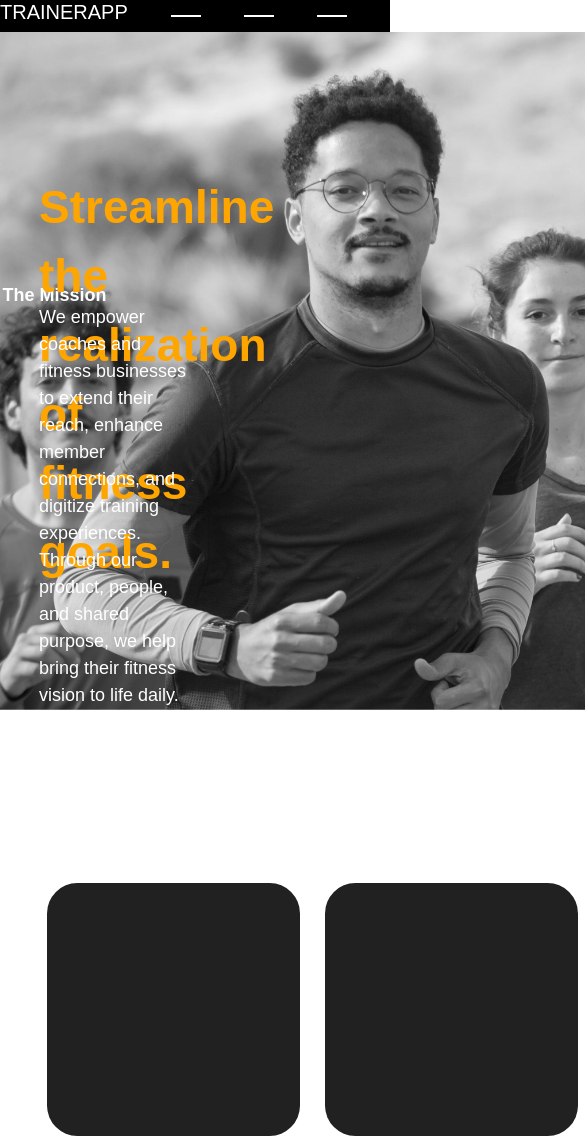
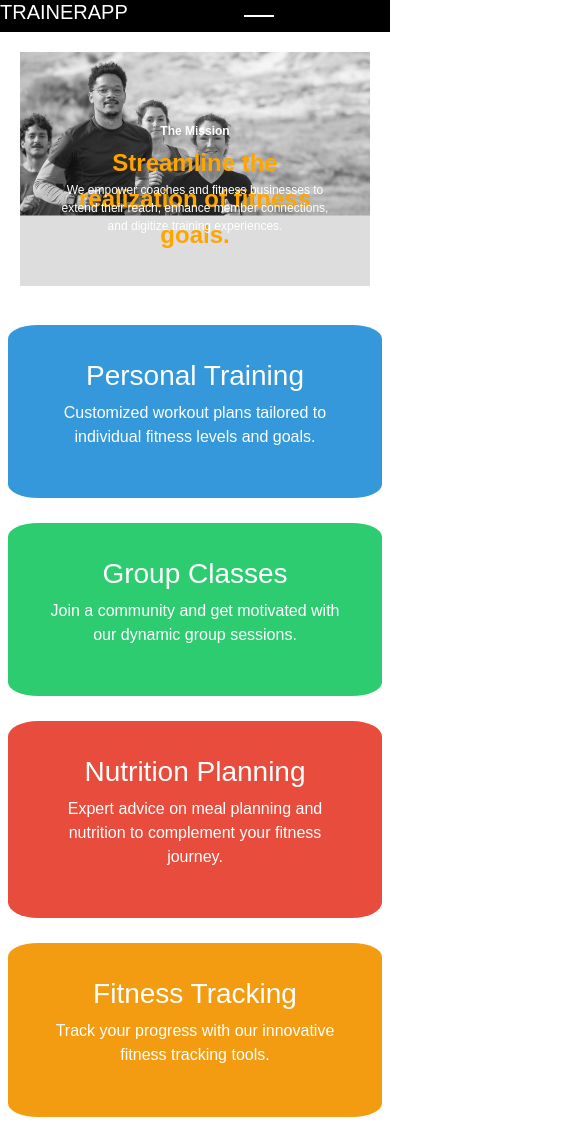
Before and after one commit to OdinsBeard82/TrainerApp, a website: page module/about.html in a window 390 px wide. Shown: the top 1136 px of the page, 585 px wide, since content can reach past the window. Drawn offline with nearby package versions, Linux system fonts and the light colour scheme; files whose address does not match are found by name.

Commit message:
Readme updated

```diff
--- a/module/about.html
+++ b/module/about.html
@@ -1,5 +1,6 @@
 <!DOCTYPE html>
 <html lang="en">
+
 <head>
     <meta charset="UTF-8">
     <meta name="viewport" content="width=device-width, initial-scale=1.0">
@@ -7,12 +8,11 @@
     <link rel="stylesheet" href="../styles.css">
     <title>TrainerApp</title>
 </head>
+
 <body>
     <header>
         <h1 class="TrainerApp" id="trainerApp5">TRAINERAPP</h1>
         <button type="button" class="navbar-toggler" data-toggle="collapse" data-target=".navbar">
-            <span class="navbar-toggler-icon"></span>
-            <span class="navbar-toggler-icon"></span>
             <span class="navbar-toggler-icon"></span>
         </button>
         <div class="container3">
@@ -27,32 +27,46 @@
             <button class="about" id="aboutAbout">About</button>
             <button class="signIn" id="signInAbout">Sign in</button>
             <button class="started" id="getStartedAbout">Get Started</button>
+        </div>
     </header>
-</div>
 
     <div class="theMisssionlayout1">
         <div class="mission1">
-            <img class="theMissionImage" src="../images/fitnessJourney.jpg">
-            <div class="theMission">
-                The Mission
-            </div>
+            <div class="image-container">
+                <img class="theMissionImage" src="../images/fitnessJourney.jpg" alt="Fitness Journey">
+                <div class="theMission">The Mission</div>
                 <div class="image-text-header">
                     Streamline the realization of fitness goals.
                 </div>
                 <div class="image-text">
-                We empower coaches and fitness businesses to extend their reach, enhance member connections, and digitize training experiences. Through our product, people, and shared purpose, we help bring their fitness vision to life daily.
+                    We empower coaches and fitness businesses to extend their reach, enhance member connections, and
+                    digitize training experiences.
+                </div>
             </div>
         </div>
     </div>
 
     <div class="theMissionLayout2">
-    <div class="boxes"></div>
-    <div class="boxes"></div>
-    <div class="boxes"></div>
-    <div class="boxes"></div>
+        <div class="boxes">
+            <h3>Personal Training</h3>
+            <p>Customized workout plans tailored to individual fitness levels and goals.</p>
         </div>
+        <div class="boxes">
+            <h3>Group Classes</h3>
+            <p>Join a community and get motivated with our dynamic group sessions.</p>
+        </div>
+        <div class="boxes">
+            <h3>Nutrition Planning</h3>
+            <p>Expert advice on meal planning and nutrition to complement your fitness journey.</p>
+        </div>
+        <div class="boxes">
+            <h3>Fitness Tracking</h3>
+            <p>Track your progress with our innovative fitness tracking tools.</p>
+        </div>
+    </div>
+
     <script src="../script.js"></script>
-    <script src="..//javascript/about/aboutTrainerApp.js"></script>
+    <script src="../javascript/about/aboutTrainerApp.js"></script>
+</body>
 
-</body>
 </html>
--- a/styling/about/fourFlexBoxes.css
+++ b/styling/about/fourFlexBoxes.css
@@ -1,82 +1,191 @@
+* {
+    box-sizing: border-box;
+}
+
 .theMissionLayout2 {
-    margin-top: -30%;
+    margin-top: 5%;
     display: grid;
-    grid-template-columns: 1fr 1fr 1fr 1fr;
+    grid-template-columns: repeat(4, 1fr);
     gap: 25px;
-    margin-left: 12%;
-    margin-right: 12%;
-    flex-direction: column;
+    margin-left: 5%;
+    margin-right: 5%;
 }
 
 .boxes {
-    padding: 15vh;
-    background: rgb(33, 33, 33);
+    padding: 20px;
     border-radius: 12%;
     z-index: 1;
+    text-align: center;
+    color: #fff;
+    transition: transform 0.3s;
+}
+
+.boxes:nth-child(1) {
+    background: #3498db;
+}
+
+.boxes:nth-child(2) {
+    background: #2ecc71;
+}
+
+.boxes:nth-child(3) {
+    background: #e74c3c;
+}
+
+.boxes:nth-child(4) {
+    background: #f39c12;
+}
+
+/* Hover effect */
+.boxes:hover {
+    transform: scale(1.05);
 }
 
 .theMisssionlayout1 {
     display: flex;
-  grid-template-columns: repeat(2, 1fr);
-  grid-gap: 8px;
+    justify-content: center;
+    align-items: center;
+    padding: 20px;
+    flex-wrap: wrap;
 }
 
 .theMissionImage {
-  max-width: 1450px;
+    max-width: 100%;
     filter: grayscale(100%);
     z-index: -1;
     clip-path: polygon(0 0, 100% 0, 100% 70%, 0 70%);
-}
-
-.theMissionImage text {
-    color: black;
-    z-index: 2;
-    margin-top: -25%;
-
-}
-
-.ourMission {
-    margin-top: -50%;
-    color: black;
-    z-index: 2;
+    margin-bottom: 0;
 }
 
 .image-container {
     position: relative;
 }
 
+.image-text-header,
+.image-text,
+.theMission {
+    position: absolute;
+    color: white;
+    text-align: center;
+    width: 90%;
+    left: 50%;
+    transform: translateX(-50%);
+}
+
+/* Specific Text Styling */
+.theMission {
+    top: 30%;
+    font-size: 18px;
+    font-weight: bold;
+}
+
 .image-text-header {
-    position: absolute;
     top: 45%;
-    left: 30%;
-    transform: translate(-50%, -50%);
+    font-size: 28px;
     color: orange;
-    font-size: 46px;
     font-weight: bold;
-    text-align: left;
-    max-width: 40%;
 }
 
 .image-text {
-    position: absolute;
     top: 60%;
-    left: 30%;
-    transform: translate(-50%, -50%);
-    color: white;
+    font-size: 16px;
+}
+
+/* Media Queries for Responsiveness */
+
+/* Large screens */
+@media (min-width: 1200px) {
+    .theMissionLayout2 {
+        margin-top: 5%;
+        grid-template-columns: repeat(4, 1fr);
+        margin-left: 5%;
+        margin-right: 5%;
+    }
+
+    .image-text-header {
+        font-size: 40px;
+    }
+
+    .image-text {
         font-size: 18px;
-    text-align: left;
-    max-width: 40%;
+    }
+}
+
+/* Medium screens */
+@media (max-width: 1199px) and (min-width: 768px) {
+    .theMissionLayout2 {
+        grid-template-columns: repeat(2, 1fr);
+        margin-top: 5%;
+        margin-left: 5%;
+        margin-right: 5%;
+    }
+
+    .boxes {
+        padding: 8vh;
+    }
+
+    .image-text-header {
+        font-size: 34px;
+    }
+
+    .image-text {
+        font-size: 16px;
+    }
+}
+
+/* Small screens */
+@media (max-width: 767px) {
+    .theMissionLayout2 {
+        display: flex;
+        flex-direction: column;
+        margin-top: 5%;
+        margin-left: 2%;
+        margin-right: 2%;
+    }
+
+    .boxes {
+        padding: 6vh;
+        border-radius: 8%;
+    }
+
+    .image-text-header {
+        font-size: 28px;
+        top: 40%;
+    }
+
+    .image-text {
+        font-size: 14px;
+        top: 55%;
     }
 
     .theMission {
-    position: absolute;
-    top: 35%;
-    left: 14%;
-    transform: translate(-50%, -50%);
-    color: white;
-    font-size: 18px;
-    text-align: left;
-    max-width: 40%;
-    font-weight: bold;
+        font-size: 14px;
+        top: 30%;
+    }
+}
 
+/* Extra small screens */
+@media (max-width: 480px) {
+    .theMissionLayout2 {
+        margin-top: 5%;
     }
+
+    .boxes {
+        padding: 4vh;
+    }
+
+    .image-text-header {
+        font-size: 24px;
+        max-width: 80%;
+    }
+
+    .image-text {
+        font-size: 12px;
+        max-width: 80%;
+    }
+
+    .theMission {
+        font-size: 12px;
+        max-width: 80%;
+    }
+}
```
Also changed, not shown: index.html (+10 -4 lines), index.js (added, +28 -0 lines), package.json (added, +19 -0 lines), README.md, 3 other files. Lines whose indentation alone changed are shown as unchanged.
